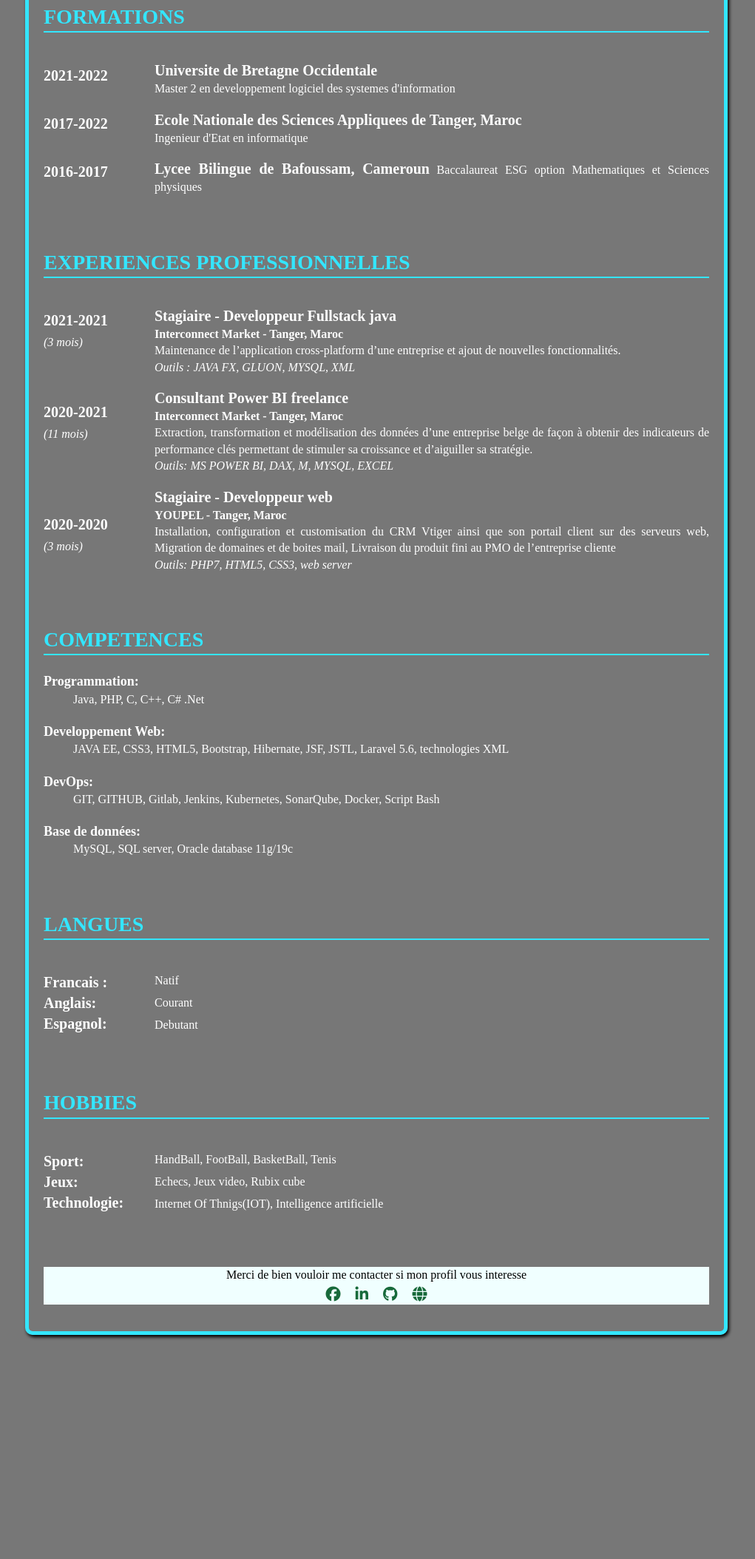
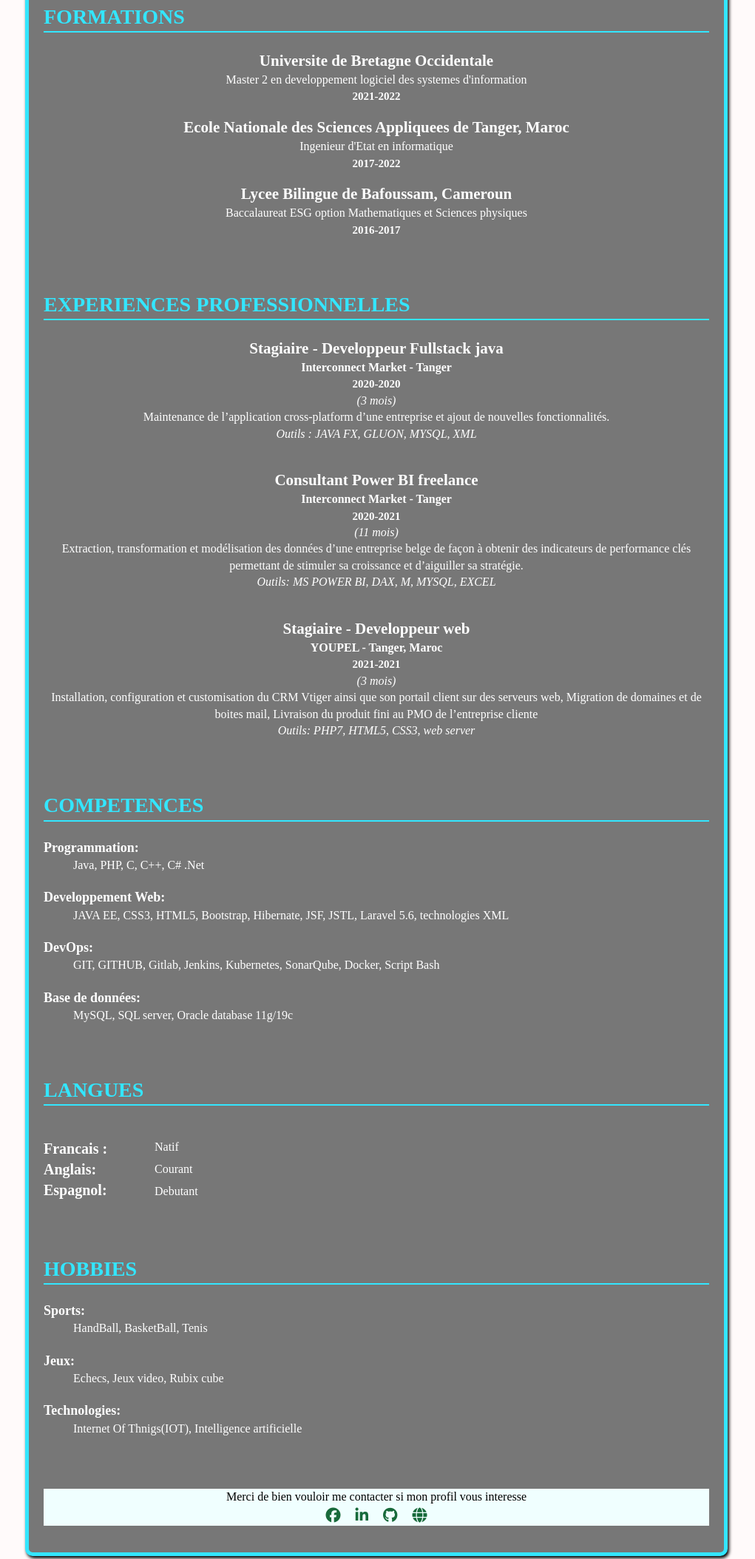
Before and after one commit to Tatani-Herman/MonCV, a plain HTML site: page ubo-resume.html in a window 1280 px wide. Shown: the part 577-2685 px from the top of the page at 74% size, without its empty margins (131-1152 px from the left). Before the commit the page ends 2390 px from the top, so only its background shows below. Drawn offline with Linux system fonts and the light colour scheme.

Commit message:
Responsive

```diff
--- /dev/null
+++ b/css/responsive.css
@@ -0,0 +1,35 @@
+@media only screen and (max-width: 740px) {
+    #wrapper { flex:0 0 50%;
+        max-width: 50%; }
+
+        .image{
+            width: 300px;
+            text-align: center;}
+
+            h2{text-align:center;}
+            h1{text-align: center;}
+   }
+
+   @media only screen and (max-width: 570px) {
+   #wrapper {
+        width: 100%;
+  }
+  .image{
+    width: 300px;
+    text-align: center;}
+
+    h2{text-align:center;}
+    h1{text-align: center;}
+   }
+
+   @media only screen and (max-width: 480px) {
+    #wrapper {
+        width: 100%; }
+
+   .image{
+       width: 300px;
+       text-align: center;}
+       h2{text-align:center;}
+       h1{text-align: center;}
+
+   }
--- a/css/resume.css
+++ b/css/resume.css
@@ -3,7 +3,7 @@ html, button, input, select, textarea {
     }
 
     html {
-        background-color: #777;
+        background-color: /*#777*/#FFFAFA;
         font-size: 1em;
         line-height: 1.4;
         font-family: source-code-pro, serif;
@@ -19,8 +19,10 @@ html, button, input, select, textarea {
         border-radius: 10px;
         box-shadow: 2px 3px 4px black;
         padding: 20px;
+        background-color: #777;
     }
     .image {
+        float: right;
         border: 1px solid #ccc;
         border-radius: 3px;
         background-color: white;
@@ -41,9 +43,7 @@ html, button, input, select, textarea {
     border-bottom: none;
     color: #d6eaf8 ;
 }
-.image {
-    float: right;
-}
+
 .section {
     margin-bottom: 70px;
     text-align: justify;
@@ -53,9 +53,16 @@ html, button, input, select, textarea {
     font-weight: bold;
     font-size: 20px;
 }
+.date {
+    font-weight: bold;
+    font-size: 15px;
+}
 .right-side {
     margin-left: 150px;
     margin-top: 37px;
+}
+article{
+    margin-bottom: 37px;
 }
 
 h2 {
@@ -71,19 +78,10 @@ h2 {
 }
 .title {
     font-weight: bold;
-    font-size: 20px;
-}
-
-#left-formation p {
-    margin-bottom: 37px;
+    font-size: 21px;
 }
 
 #right-lang {
-    line-height: 30px;
-    margin-top: 40.5px;
-}
-
-#right-hobbies {
     line-height: 30px;
     margin-top: 40.5px;
 }
@@ -106,3 +104,7 @@ footer a {
     font-size: 20px;
     text-decoration: none;
 }
+
+.center{
+    text-align: center;
+}
--- a/ubo-resume.html
+++ b/ubo-resume.html
@@ -10,6 +10,7 @@
     <meta name="author" content="Herman TATANI">
     <meta name="viewport" content="width=device-width, initial-scale=1">
     <link rel="stylesheet" href="css/resume.css" />
+    <link rel="stylesheet" href="css/responsive.css" />
     <link rel="stylesheet" href="https://maxcdn.bootstrapcdn.com/font-awesome/4.4.0/css/fontawesome.min.css">
     <script src="http://use.edgefonts.net/overlock-sc.js"></script>
     <script src="http://use.edgefonts.net/source-code-pro.js"></script>
@@ -26,13 +27,14 @@
                 <h2>Ingenieur DevOps</h2>
                 <p><i class="fas fa-birthday-cake"></i> &nbsp; Né le 04 mai 2000 <br />
                     <i class="fas fa-flag"></i> &nbsp; Camerounais<br />
-                    <i class="fas fa-map-marker-alt"></i> &nbsp; 2 rue des Archives <br/>
+                    <i class="fas fa-map-marker-alt"></i> &nbsp; 2 rue des Archives <br />
                     <i class="fas fa-envelope"></i> &nbsp; tatani.herman@gmail.com<br />
-                    <i class="fab fa-linkedin-in"></i> &nbsp; www.linkedin.com/in/herman-tatani<br/>
-                    <i class="fab fa-github"></i> &nbsp; www.github.com/Tatani-Herman</p>
+                    <i class="fab fa-linkedin-in"></i> &nbsp; linkedin.com/herman-tatani<br />
+                    <i class="fab fa-github"></i> &nbsp; github.com/Tatani-Herman
+                </p>
             </div>
             <div class="image">
-              <img src="./photo.jpg" alt="Photo CV Herman"/>
+                <img src="./photo.jpg" alt="Photo CV Herman" />
             </div>
         </header>
 
@@ -52,53 +54,56 @@
         <section class="section">
             <!-- formations-->
             <h2>FORMATIONS</h2>
-            <div class="left-side" id="left-formation">
-             <p>2021-2022</p>
-             <p>2017-2022</p>
-             <p>2016-2017</p>
-            </div>
-
-            <div class="right-side">
-                 <p><span class = "title">Universite de Bretagne Occidentale</span><br/>
-                Master 2 en developpement logiciel des systemes d'information</p>
-                <p><span class = "title">Ecole Nationale des Sciences Appliquees de Tanger, Maroc</span><br/>
-                    Ingenieur d'Etat en informatique </p>
-                <p><span class="title">Lycee Bilingue de Bafoussam, Cameroun</span>
-                    Baccalaureat ESG option Mathematiques et Sciences physiques</p>
+            <div class="center">
+                <p><span class="title">Universite de Bretagne Occidentale</span><br />
+                    Master 2 en developpement logiciel des systemes d'information <br />
+                    <span class="date">2021-2022</span>
+                </p>
+                <p><span class="title">Ecole Nationale des Sciences Appliquees de Tanger, Maroc</span><br />
+                    Ingenieur d'Etat en informatique <br />
+                    <span class="date">2017-2022</span>
+                </p>
+                <p><span class="title">Lycee Bilingue de Bafoussam, Cameroun</span><br />
+                    Baccalaureat ESG option Mathematiques et Sciences physiques <br />
+                    <span class="date">2016-2017</span>
+                </p>
             </div>
         </section>
 
         <section class="section">
             <!-- expérience-->
             <h2>EXPERIENCES PROFESSIONNELLES</h2>
-            <div class="left-side">
-            <p>2021-2021<br/><span class="time">(3 mois)</span></p><br/>
-            <p>2020-2021<br/><span class="time">(11 mois)</span></p><br/><br/>
-            <p>2020-2020<br/><span class="time">(3 mois)</span></p>
-            </div>
-
-            <div class="right-side">
-                <article><p><span class="title">Stagiaire - Developpeur Fullstack java</span><br/>
-                    <b>Interconnect Market - Tanger, Maroc</b><br/>
+            <div class="center">
+                <article>
+                    <p><span class="title">Stagiaire - Developpeur Fullstack java</span><br />
+                        <b>Interconnect Market - Tanger</b><br />
+                        <span class="date">2020-2020</span><br /><span class="time">(3 mois)</span><br />
                         Maintenance de l’application cross-platform d’une entreprise
                         et ajout de nouvelles fonctionnalités. <br />
-                        <i class="icon-camera-retro">Outils : JAVA FX, GLUON, MYSQL, XML</i></p>
+                        <i class="icon-camera-retro">Outils : JAVA FX, GLUON, MYSQL, XML</i>
+                    </p>
                 </article>
-                <article><p><span class="title">Consultant Power BI freelance</span><br/>
-                    <b>Interconnect Market - Tanger, Maroc</b><br/>
+                <article>
+                    <p><span class="title">Consultant Power BI freelance</span><br />
+                        <b>Interconnect Market - Tanger</b><br />
+                        <span class="date">2020-2021</span><br /><span class="time">(11 mois)</span><br />
                         Extraction, transformation et modélisation des données
                         d’une entreprise belge de façon à obtenir des indicateurs de
                         performance clés permettant de stimuler sa croissance et
                         d’aiguiller sa stratégie. <br />
-                        <i class="icon-camera-retro">Outils: MS POWER BI, DAX, M, MYSQL, EXCEL</i></p>
+                        <i class="icon-camera-retro">Outils: MS POWER BI, DAX, M, MYSQL, EXCEL</i>
+                    </p>
                 </article>
-                <article><p><span class="title">Stagiaire - Developpeur web</span><br/>
-                    <b>YOUPEL - Tanger, Maroc</b><br/>
+                <article>
+                    <p><span class="title">Stagiaire - Developpeur web</span><br />
+                        <b>YOUPEL - Tanger, Maroc</b><br />
+                        <span class="date">2021-2021</span><br /><span class="time">(3 mois)</span><br />
                         Installation, configuration et customisation du CRM
                         Vtiger ainsi que son portail client sur des serveurs web,
                         Migration de domaines et de boites mail,
                         Livraison du produit fini au PMO de l’entreprise cliente<br />
-                        <i class="icon-camera-retro"> Outils: PHP7, HTML5, CSS3, web server</i></p>
+                        <i class="icon-camera-retro"> Outils: PHP7, HTML5, CSS3, web server</i>
+                    </p>
                 </article>
             </div>
         </section>
@@ -123,14 +128,14 @@
             <!-- langues-->
             <h2>LANGUES</h2>
             <div class="left-side">
-             <p>Francais : <br/>
-                Anglais: <br/>
-                Espagnol: <br/></p>
+                <p>Francais : <br />
+                    Anglais: <br />
+                    Espagnol: <br /></p>
             </div>
 
             <div class="right-side" id="right-lang">
-              <p>Natif<br/>
-               Courant<br/>
+                <p>Natif<br />
+                    Courant<br />
                     Debutant</p>
             </div>
         </section>
@@ -138,25 +143,26 @@
         <section class="section">
             <!-- Hobbies-->
             <h2>HOBBIES</h2>
-            <div class="left-side">
-               <p>Sport:<br/>
-                  Jeux:<br/>
-               Technologie:</p>
-            </div>
-
-            <div class="right-side" id="right-hobbies">
-              <p>HandBall, FootBall, BasketBall, Tenis<br/>
-              Echecs, Jeux video, Rubix cube<br/>
-              Internet Of Thnigs(IOT), Intelligence artificielle</p>
-            </div>
+            <dl>
+                <dt>Sports<span>:</span></dt>
+                <dd>HandBall, BasketBall, Tenis</dd>
+                <dt>Jeux<span>:</span></dt>
+                <dd>Echecs, Jeux video, Rubix cube</dd>
+                <dt>Technologies<span>:</span></dt>
+                <dd>Internet Of Thnigs(IOT), Intelligence artificielle</dd>
+            </dl>
         </section>
 
         <footer>
-            <p>Merci de bien vouloir me contacter si mon profil vous interesse <br/>
-            <a href="https://www.facebook.com/herman.tatan" target="_blanck"><i class="fab fa-facebook"></i></a> &nbsp; &nbsp;
-            <a href="https://www.linkedin.com/in/herman-tatani/" target="_blanck"><i class="fab fa-linkedin-in"></i></a> &nbsp; &nbsp;
-            <a href="https://github.com/Tatani-Herman" target="_blanck"><i class="fab fa-github"></i></a> &nbsp; &nbsp;
-            <a href="http://yangsolutions.c1.biz/" target="_blanck"><i class="fas fa-globe"></i></a></p>
+            <p>Merci de bien vouloir me contacter si mon profil vous interesse <br />
+                <a href="https://www.facebook.com/herman.tatan" target="_blanck"><i class="fab fa-facebook"></i></a>
+                &nbsp; &nbsp;
+                <a href="https://www.linkedin.com/in/herman-tatani/" target="_blanck"><i
+                        class="fab fa-linkedin-in"></i></a> &nbsp; &nbsp;
+                <a href="https://github.com/Tatani-Herman/MonCV" target="_blanck"><i class="fab fa-github"></i></a>
+                &nbsp; &nbsp;
+                <a href="http://yangsolutions.c1.biz/" target="_blanck"><i class="fas fa-globe"></i></a>
+            </p>
 
         </footer>
     </div>
```
Lines whose indentation alone changed are shown as unchanged.
